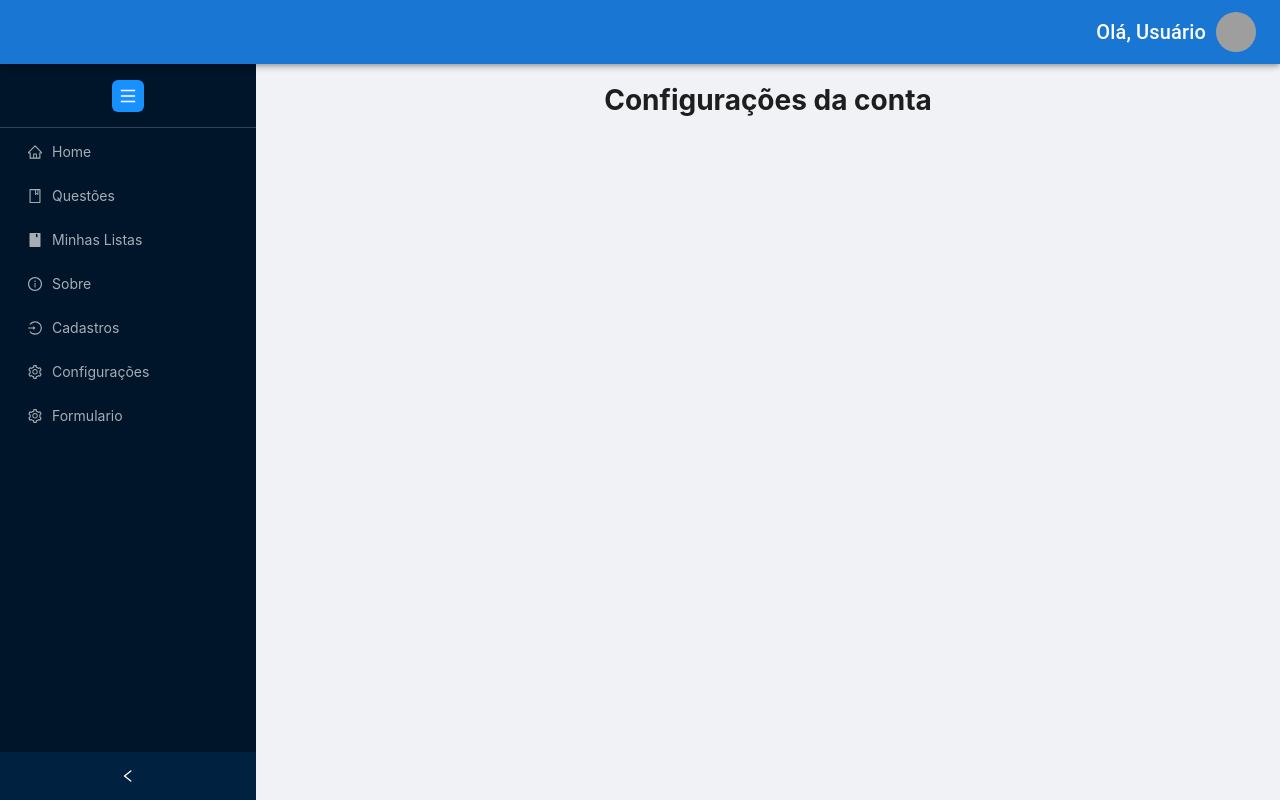
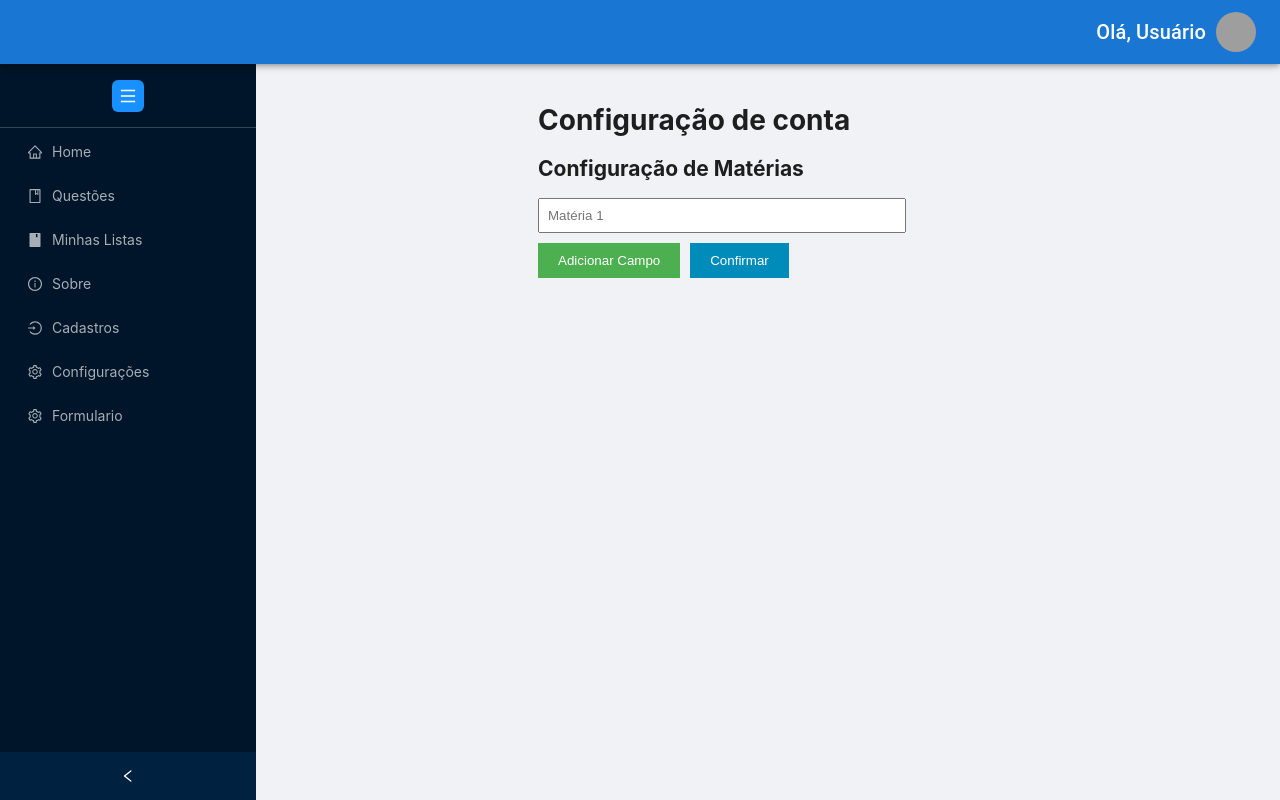
Before and after one commit to luishmenezes/site-questoes, a React (Create React App) app: page /config in a window 1280 px wide. Built offline with nearby package versions, Linux system fonts and the light colour scheme; grey boxes are pictures that could not be loaded.

Commit message:
update config page: lista de materias na página de configuração

```diff
--- a/src/components/configuracao/ConfigComponent.jsx
+++ b/src/components/configuracao/ConfigComponent.jsx
@@ -1,11 +1,68 @@
-import React from 'react'
+import React,{useState} from 'react'
 
 const ConfigComponent = () => {
+  const [materias, setMaterias] = useState([""]);
+
+
+  const handleInputChange = (index, value) => {
+    const novasMaterias = [...materias];
+    novasMaterias[index] = value;
+    setMaterias(novasMaterias);
+  };
+
+
+  const adicionarCampo = () => {
+    setMaterias([...materias, ""]);
+  };
+
+
+  const confirmarMaterias = () => {
+    console.log("Matérias confirmadas:", materias);
+    alert("Matérias confirmadas: " + materias.join(", "));
+  };
+
   return (
-    <div style={{textAlign: 'center'}}>
-        <h1>Configurações da conta</h1>
+    <div style={{ padding: "20px", maxWidth: "500px", margin: "auto" }}>
+      <h1>Configuração de conta</h1>
+      <h2>Configuração de Matérias</h2>
+      {materias.map((materia, index) => (
+        <div key={index} style={{ marginBottom: "10px" }}>
+          <input
+            type="text"
+            placeholder={`Matéria ${index + 1}`}
+            value={materia}
+            onChange={(e) => handleInputChange(index, e.target.value)}
+            style={{ padding: "8px", width: "80%" }}
+          />
+        </div>
+      ))}
+      <button
+        onClick={adicionarCampo}
+        style={{
+          padding: "10px 20px",
+          marginRight: "10px",
+          backgroundColor: "#4CAF50",
+          color: "white",
+          border: "none",
+          cursor: "pointer",
+        }}
+      >
+        Adicionar Campo
+      </button>
+      <button
+        onClick={confirmarMaterias}
+        style={{
+          padding: "10px 20px",
+          backgroundColor: "#008CBA",
+          color: "white",
+          border: "none",
+          cursor: "pointer",
+        }}
+      >
+        Confirmar
+      </button>
     </div>
-  )
-}
+  );
+};
 
-export default ConfigComponent
+export default ConfigComponent;
```
